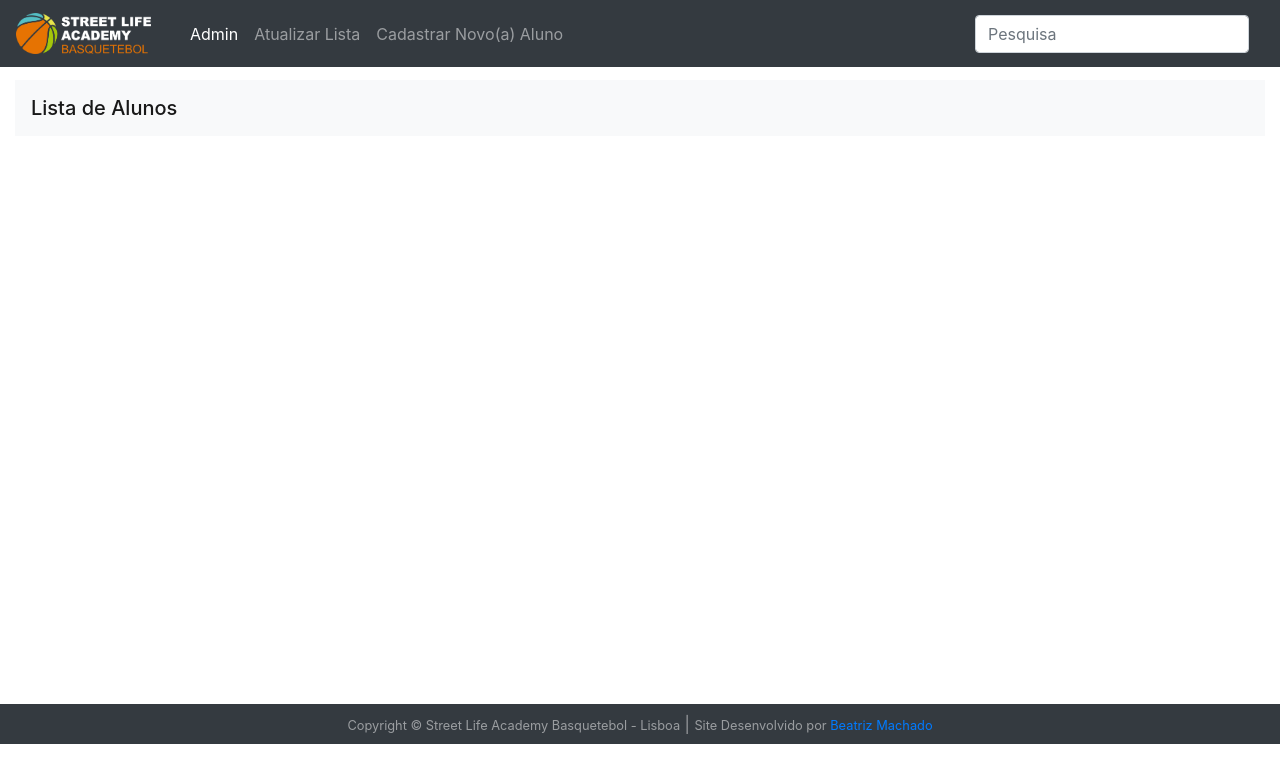
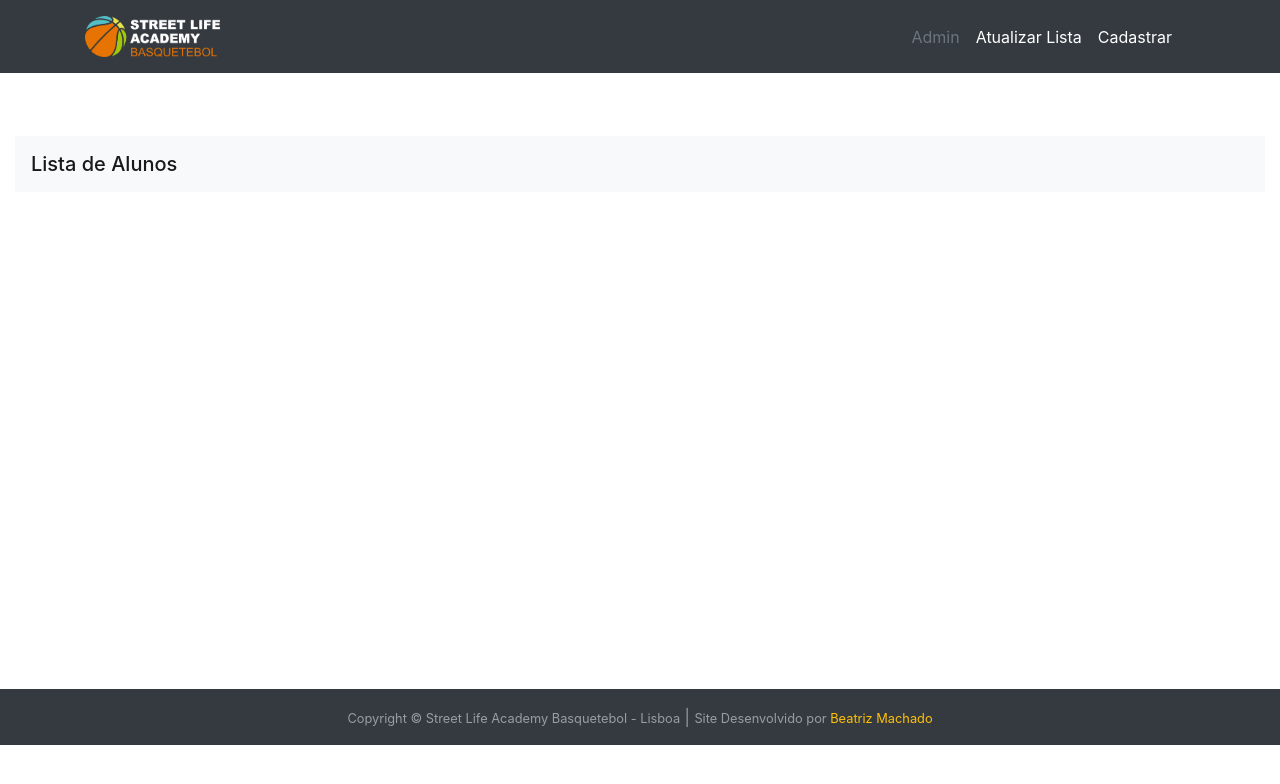
Before and after one commit to BeatrizUser/SLAB---Lisboa, a Django app: page / in a window 1280 px wide. Shown: the top 784 px of the page. Run offline with Django 4.2, Linux system fonts and the light colour scheme; data that the repository does not hold is empty; some libraries are stand-ins or nearby versions.

Commit message:
melhorias de UX 3.0

```diff
--- a/slab_lisboa/cadastro/templates/cadastro/base.html
+++ b/slab_lisboa/cadastro/templates/cadastro/base.html
@@ -20,45 +20,41 @@
     </script>
 </head>
 <body>
-    <header>
-          <nav class="navbar navbar-expand-md navbar-dark fixed-top bg-dark">
-              <a class="navbar-brand" href="/">
-                  <img class="foto-detail" src="/media/logo_slab.png" style="max-width: 135px;">
-              </a>
-              <button onclick="show_menu()" style="border: none;" class="navbar-toggler" type="button" data-toggle="collapse" data-target="#conteudoNavbarSuportado" aria-controls="conteudoNavbarSuportado" aria-expanded="false" aria-label="Alterna navegação">
-                <span class="navbar-toggler-icon"></span>
-              </button>
-            <div class="container">
-              <div class="collapse navbar-collapse" id="navbar" style="animation: 1s easy;">
-                <ul class="navbar-nav mr-auto">
-                  <li class="nav-item active">
-                    <a class="nav-link" href="/admin">Admin<span class="sr-only">(atual)</span></a>
-                  </li>
-                  <li class="nav-item">
-                    <a class="nav-link" href="/">Atualizar Lista</a>
-                  </li>
-                  <li class="nav-item">
-                    <a class="nav-link" href="/admin/cadastro/cadastro/add/">Cadastrar Novo(a) Aluno</a>
-                  </li>
-                </ul>
-                <form class="form-inline my-2 my-md-0">
-                  <input class="form-control" type="text" name="search" placeholder="Pesquisa" aria-label="Search">
-                </form>
-              </div>
-            </div>
-          </nav>
-    </header>
+  <header class="p-3 bg-dark fixed-top text-white">
+    <div class="container">
+      <div class="d-flex flex-wrap align-items-center justify-content-center justify-content-lg-between">
+        <a href="/" class="d-flex align-items-center mb-2 mb-lg-0 text-white text-decoration-none">
+          <img class="foto-detail" src="/media/logo_slab.png" style="max-width: 135px;">
+        </a>
 
+        <ul class="nav col-12 col-lg-auto me-lg-auto mb-2 justify-content-center mb-md-0">
+            <li><a class="nav-link px-2 text-secondary" href="/admin">Admin<span class="sr-only">(atual)</span></a></li>
+            <li><a href="#" class="nav-link px-2 text-white" href="/">Atualizar Lista</a></li>
+            <li><a href="#" class="nav-link px-2 text-white" href="/admin/cadastro/cadastro/add/">Cadastrar</a></a></li>
+        </ul>
+
+        <!-- <form class="col-12 col-lg-auto mb-3 mb-lg-0 me-lg-3" role="search">
+          <input type="search" class="form-control form-control-dark text-white bg-dark" placeholder="Search..." aria-label="Search">
+        </form> -->
+
+  <!-- <div class="text-end">
+          <button type="button" class="btn btn-outline-light me-2">Login</button>
+          <button type="button" class="btn btn-warning">Sign-up</button>
+        </div>
+  -->
+      </div>
+    </div>
+  </header>
     <main>
-        <div class="container-fluid" style="min-height: 88vh;padding-top: 80px;">
+        <div class="container-fluid" style="min-height: 83.6vh;padding-top: 17vh;">
             {% block content %}
             {% endblock %}
         </div>
     </main>
 
-    <footer id="sticky-footer" class="footer py-2 bg-dark text-white-50">
+    <footer id="sticky-footer" class="footer py-3 bg-dark text-white-50" style="margin-top: 20px;">
         <div class="container text-center">
-          <small>Copyright &copy; Street Life Academy Basquetebol - Lisboa</small> | <small>Site Desenvolvido por <a href="https://www.linkedin.com/in/ana-beatriz-machado-dev/">Beatriz Machado</a></small>
+          <small>Copyright &copy; Street Life Academy Basquetebol - Lisboa</small> | <small>Site Desenvolvido por <a href="https://www.linkedin.com/in/ana-beatriz-machado-dev/" style="color: #ffc107!important;">Beatriz Machado</a></small>
         </div>
     </footer>
 </body>
--- a/slab_lisboa/cadastro/templates/cadastro/cadastro_detail.html
+++ b/slab_lisboa/cadastro/templates/cadastro/cadastro_detail.html
@@ -38,7 +38,7 @@
             <a href="/"><button type="submit" class="btn btn-dark btn-sm" style="margin: 5px 1px;">Voltar</button></a>
             <a href="/admin/cadastro/cadastro/"><button type="submit" class="btn btn-secondary btn-sm" style="margin: 5px 1px;">Todos os Alunos</button></a>
             <a href="/admin/cadastro/cadastro/{{cadastro.id}}/change/"><button type="submit" class="btn btn-secondary btn-sm" style="margin: 5px 1px;">Editar Cadastro</button></a>
-            <a href="/admin/cadastro/cadastro/add/"><button type="submit" class="btn btn-info btn-sm" style="margin: 5px 2px;margin-left:20px;">Novo(a) Aluno</button></a>
+            <a href="/admin/cadastro/cadastro/add/"><button type="submit" class="btn btn-warning btn-sm" style="margin: 5px 2px;margin-left:20px;">Novo(a) Aluno</button></a>
           </div>
 
 
--- a/slab_lisboa/cadastro/templates/cadastro/cadastro_list.html
+++ b/slab_lisboa/cadastro/templates/cadastro/cadastro_list.html
@@ -8,7 +8,7 @@
     </nav>
     {% for cad in cadastro_list %}
       <a href="/detalhes/{{cad.slug}}" class="list-group-item list-group-item-action" style="margin-bottom: 5px;box-shadow: 4px 2px 11px 0px #00000015;">
-          <div class="d-flex w-100 justify-content-around">
+          <div class="d-flex w-100 justify-content-lg-center justify-content-between">
             <h5 class="mb-1">{{ cad.nome_completo_aluno }}</h5>
           </div>
           <div class="d-flex" style="margin: 3px 0px 10px 0px;">
```
